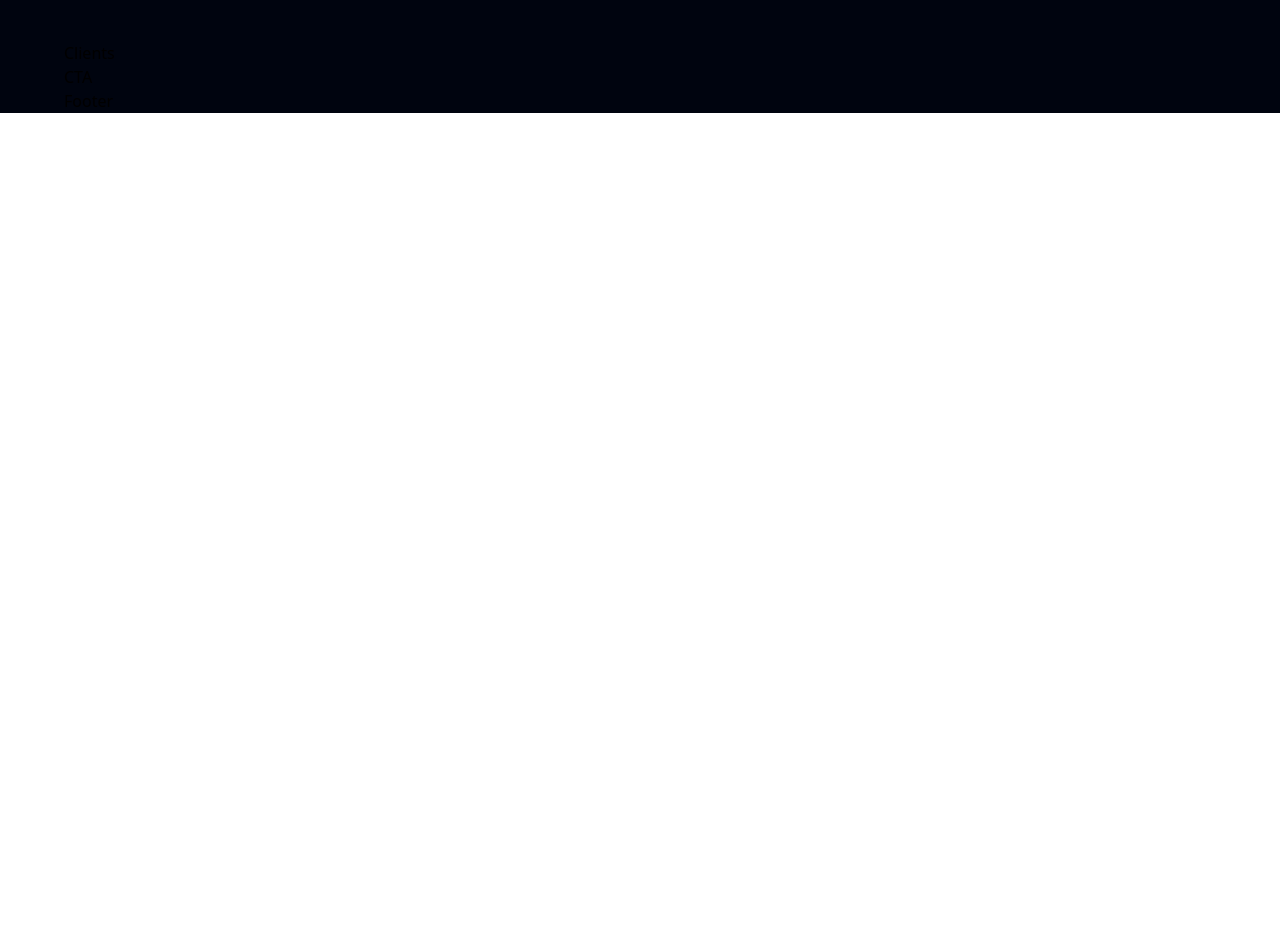
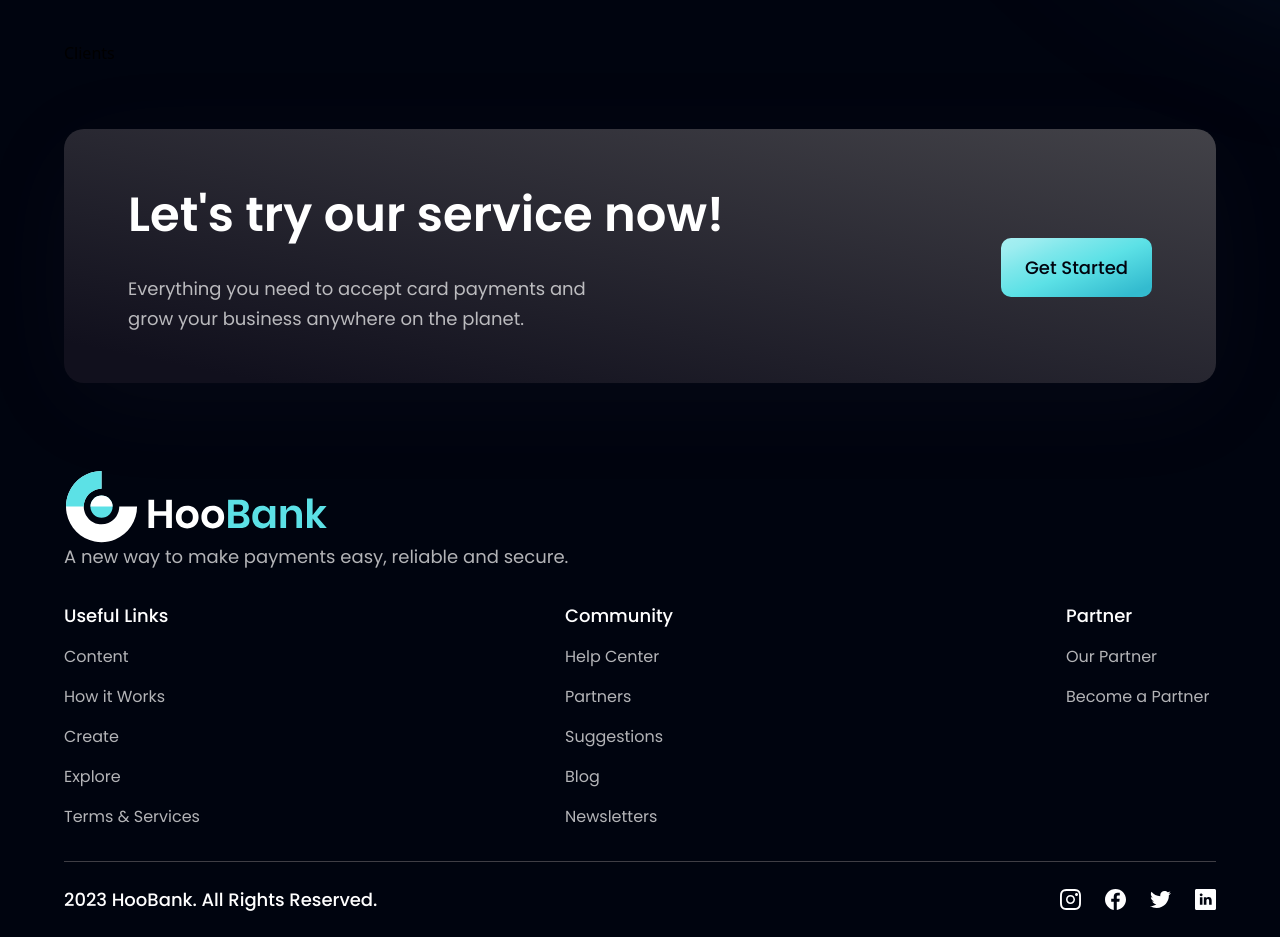
Before and after one commit to jmkenny94/bank_modern_app, a React (Vite) app in the folder bank_modern_app/: page / in a window 1280 px wide. Shown: the part 3960-4897 px from the top of the page. Before the commit the page ends 4073 px from the top, so only its background shows below. Built offline with nearby package versions, Linux system fonts and the light colour scheme.

Commit message:
Finished CTA & Footer

```diff
--- a/bank_modern_app/src/components/CTA.jsx
+++ b/bank_modern_app/src/components/CTA.jsx
@@ -1,9 +1,17 @@
-import React from 'react'
+import styles from '../style'
+import Button from './Button'
 
-const CTA = () => {
-  return (
-    <div>CTA</div>
+const CTA = () => (
+    <section className={`${styles.flexCenter} ${styles.marginY} ${styles.padding} sm:flex-row flex-col bg-black-gradient-2 rounded-[20px] box-shadow`}>
+      <div className='flex-1 flex flex-col'>
+        <h2 className={`${styles.heading2}`}>Let's try our service now!</h2>
+        <p className={`${styles.paragraph} max-w-[470px] mt-5`}>Everything you need to accept card payments and grow your business anywhere on the planet.</p>
+      </div>
+
+      <div className={`${styles.flexCenter} sm:ml-10 ml-0 sm:mt-0 mt-10`}>
+        <Button />
+      </div>
+    </section>
   )
-}
 
 export default CTA
--- a/bank_modern_app/src/components/Footer.jsx
+++ b/bank_modern_app/src/components/Footer.jsx
@@ -1,9 +1,47 @@
-import React from 'react'
+import styles from '../style'
+import {logo} from '../assets'
+import {footerLinks, socialMedia} from '../constants'
 
-const Footer = () => {
-  return (
-    <div>Footer</div>
+const Footer = () =>  (
+    <section className={`${styles.flexCenter}${styles.paddingY} flex-col`}>
+      <div className={`${styles.flexStart}md:flex-row flex-col mb-8 w-full`}>
+        <div className='flex-1 flex flex-col justify-start mr-10'>
+          <img src={logo} alt="hoobank" className='w-[266px] h-[72px] object-contain'/>
+        <p className={`${styles.paragraph}md:flex-row flex-col mb-8 w-full`}>A new way to make payments easy, reliable and secure.</p>
+        </div>
+
+        <div className='flex-[1.5] w-full flex flex-row justify-between flex-wrap md:mt-0 mt-10'>
+          {footerLinks.map((footerLink) => (
+            <div key={footerLink.key} className='flex flex-col ss:my-0 my-4 min-w-[150px]'>
+            <h4 className='font-poppins font-medium text-[18px] leading-[27px] text-white'>
+              {footerLink.title}
+            </h4>
+            <ul className='list-none mt-4'>
+            {footerLink.links.map((link,index) => (
+              <li key={link.name} className={`font-poppins font-normal text-[16px] leading-[24px] text-dimWhite hover:text-secondary cursor-pointer' ${index !== footerLink.links.length -1 ? "mb-4" : 'mb-0'}`}>
+                {link.name}
+              </li>
+            ))}
+            </ul>
+            </div>
+          ))}
+        </div>
+      </div>
+
+      <div className='w-full flex justify-between items-center md:flex-row flex-col pt-6 border-t-[1px] border-t-[#3f3e45]'>
+        <p className='font-poppins text-center font-medium text-[18px] leading-[27px] text-white'>
+          2023 HooBank. All Rights Reserved.
+        </p>
+        <div className='flex flex-row md:mt-0 mt-6'>
+          {socialMedia.map((social, index) => (
+            <img  key={social.id} src={social.icon} alt={social.id} className={`w-[21px] h-[21px] object-contain cursor-pointer ${index !== socialMedia.length-1 ? 'mr-6' : 'mr-0' }`}/>
+
+          ))}
+
+        </div>
+      </div>
+    </section>
   )
-}
+
 
 export default Footer
--- a/bank_modern_app/src/components/Testimonials.jsx
+++ b/bank_modern_app/src/components/Testimonials.jsx
@@ -1,32 +1,27 @@
-import { feedback } from "../constants"
-import styles from "../style"
-import FeedbackCard from './FeedbackCard'
+import { feedback } from "../constants";
+import styles from "../style";
+import FeedbackCard from "./FeedbackCard";
 
 const Testimonials = () => (
-    <section id='clients' className={`${styles.paddingY} ${styles.flexCenter} flex-col relative `}>
-      {/* Todo */}
-      <div/>
+  <section id="clients" className={`${styles.paddingY} ${styles.flexCenter} flex-col relative `}>
+    <div className="absolute z-[0] w-[60%] h-[60%] -right-[50%] rounded-full blue__gradient bottom-40" />
 
     <div className="w-full flex justify-between items-center md:flex-row flex-col sm:mb-16 mb-6 relative z-[1]">
-        <h1 className={styles.heading2}>What people are <br className="sm:block hidden"/> saying about us</h1>
+      <h2 className={styles.heading2}>
+        What People are <br className="sm:block hidden" /> saying about us
+      </h2>
       <div className="w-full md:mt-0 mt-6">
         <p className={`${styles.paragraph} text-left max-w-[450px]`}>
-            Everything you need to accept card payments and grow your business anywhere on the planet.
+          Everything you need to accept card payments and grow your business
+          anywhere on the planet.
         </p>
-
       </div>
     </div>
 
     <div className="flex flex-wrap sm:justify-start justify-center w-full feedback-container relative z-[1]">
-        {feedback.map((card) => (
-          <FeedbackCard key={card.id} {...card}/>
-        ))}
+      {feedback.map((card) => <FeedbackCard key={card.id} {...card} />)}
+    </div>
+  </section>
+);
 
-      </div>
-
-    </section>
-
-
-    )
-
-export default Testimonials
+export default Testimonials;
```
Lines whose indentation alone changed are shown as unchanged.
